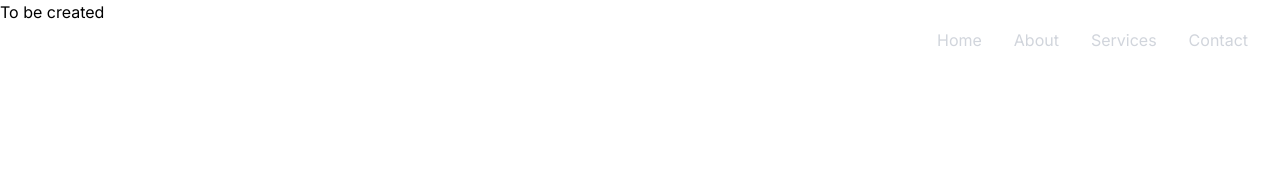
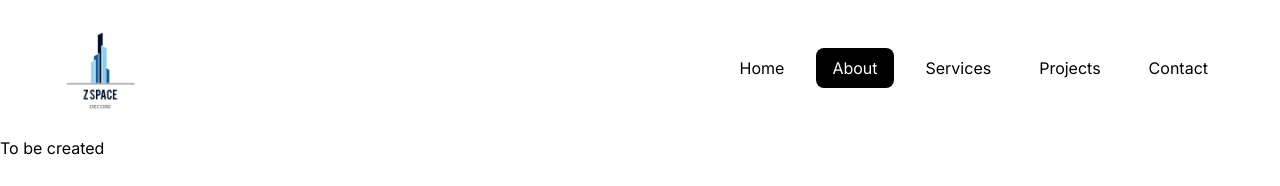
Before and after one commit to Ni5h4n/Interior-Design, a Next.js app: page /About in a window 1280 px wide. Shown: the top 186 px of the page. Built offline with nearby package versions, Linux system fonts and the light colour scheme.

Commit message:
reverting the navbar fix

```diff
--- a/components/Navbar/page.js
+++ b/components/Navbar/page.js
@@ -1,9 +1,10 @@
 'use client'
 
-import React, { useState, useEffect } from 'react'
-import Link from 'next/link'
+import { useEffect, useState } from 'react'
+import { usePathname } from 'next/navigation'
 import { motion, AnimatePresence } from 'framer-motion'
 import Image from 'next/image'
+import Link from 'next/link'
 
 const navItems = [
   { title: 'Home', href: '/' },
@@ -63,112 +64,136 @@ const Curve = () => {
 }
 
 const Navbar = () => {
+  const pathname = usePathname()
+  const [active, setActive] = useState('/')
   const [isOpen, setIsOpen] = useState(false)
-  const [isScrolled, setIsScrolled] = useState(false)
 
   useEffect(() => {
-    const handleScroll = () => {
-      setIsScrolled(window.scrollY > 0)
-    }
+    const match = navItems.find(item => item.href === pathname)
+    if (match) setActive(pathname)
+  }, [pathname])
 
-    // Set initial scroll state
-    handleScroll()
-
-    window.addEventListener('scroll', handleScroll)
-    return () => window.removeEventListener('scroll', handleScroll)
-  }, [])
+  const handleClick = (href) => {
+    setActive(href)
+    setIsOpen(false)
+  }
 
   return (
-    <nav className={`fixed top-0 left-0 right-0 z-50 transition-all duration-300 ${
-      isScrolled ? 'bg-black/80 backdrop-blur-md' : 'bg-transparent'
-    }`}>
-      <div className="max-w-7xl mx-auto px-4 sm:px-6 lg:px-8">
-        <div className="flex items-center justify-between h-20">
-          <Link href="/" className="flex items-center">
-            <span className="text-2xl font-bold text-white">ZSpace</span>
-          </Link>
-
-          {/* Desktop Navigation */}
-          <div className="hidden md:flex items-center space-x-8">
-            <Link href="/" className="text-gray-300 hover:text-white transition-colors">
-              Home
-            </Link>
-            <Link href="/about" className="text-gray-300 hover:text-white transition-colors">
-              About
-            </Link>
-            <Link href="/services" className="text-gray-300 hover:text-white transition-colors">
-              Services
-            </Link>
-            <Link href="/contact" className="text-gray-300 hover:text-white transition-colors">
-              Contact
-            </Link>
-          </div>
-
-          {/* Mobile Navigation Button */}
-          <button
-            onClick={() => setIsOpen(!isOpen)}
-            className="md:hidden text-white focus:outline-none"
-            aria-label="Toggle menu"
-          >
-            <div className="w-6 h-6 flex flex-col justify-center items-center">
-              <span className={`block w-6 h-0.5 bg-white transform transition-all duration-300 ${
-                isOpen ? 'rotate-45 translate-y-0.5' : '-translate-y-1'
-              }`}></span>
-              <span className={`block w-6 h-0.5 bg-white transition-all duration-300 ${
-                isOpen ? 'opacity-0' : 'opacity-100'
-              }`}></span>
-              <span className={`block w-6 h-0.5 bg-white transform transition-all duration-300 ${
-                isOpen ? '-rotate-45 -translate-y-0.5' : 'translate-y-1'
-              }`}></span>
-            </div>
-          </button>
-        </div>
+    <>
+      {/* Fixed Hamburger Menu Button */}
+      <div className="fixed top-8 right-10 z-[200] md:hidden">
+        <button
+          onClick={() => setIsOpen(!isOpen)}
+          className="relative w-10 h-10 flex flex-col justify-center items-center bg-black rounded-lg"
+          aria-label="Toggle menu"
+        >
+          <motion.span
+            animate={isOpen ? { rotate: 45, y: 6 } : { rotate: 0, y: 0 }}
+            className="w-6 h-0.5 bg-white origin-center"
+          />
+          <motion.span
+            animate={isOpen ? { opacity: 0 } : { opacity: 1 }}
+            className="w-6 h-0.5 bg-white my-1.5"
+          />
+          <motion.span
+            animate={isOpen ? { rotate: -45, y: -6 } : { rotate: 0, y: 0 }}
+            className="w-6 h-0.5 bg-white origin-center"
+          />
+        </button>
       </div>
 
-      {/* Mobile Navigation Menu */}
-      <AnimatePresence>
+      {/* Main Navbar */}
+      <nav className='flex justify-between items-center w-full px-4 md:px-10 py-2 relative'>
+        {/* Logo */}
+        <div className="logo">
+          <Image src="/Zspace logo.jpg" alt="logo" width={120} height={80} />
+        </div>
+
+        {/* Desktop Nav Links */}
+        <div className="hidden md:flex navlinks relative gap-4 rounded-full px-4 py-2">
+          {navItems.map((item) => (
+            <Link
+              href={item.href}
+              key={item.title}
+              onClick={() => handleClick(item.href)}
+            >
+              <div className="relative px-4 py-2 cursor-pointer group">
+                {active === item.href && (
+                  <motion.div
+                    layoutId="nav-active"
+                    className="absolute inset-0 bg-black rounded-lg z-0"
+                    transition={{ type: 'spring', stiffness: 300, damping: 30 }}
+                  />
+                )}
+                <span className={`relative z-10 ${item.href === active ? 'text-white' : 'text-black'} transition-colors duration-300`}>
+                  {item.title}
+                </span>
+              </div>
+            </Link>
+          ))}
+        </div>
+      </nav>
+
+      {/* Mobile Sidebar */}
+      <AnimatePresence mode="wait">
         {isOpen && (
-          <motion.div
-            initial={{ opacity: 0, height: 0 }}
-            animate={{ opacity: 1, height: 'auto' }}
-            exit={{ opacity: 0, height: 0 }}
-            transition={{ duration: 0.3 }}
-            className="md:hidden bg-black/95 backdrop-blur-md"
-          >
-            <div className="px-4 pt-2 pb-4 space-y-2">
-              <Link
-                href="/"
-                className="block px-3 py-2 text-white hover:bg-gray-800 rounded-md transition-colors"
-                onClick={() => setIsOpen(false)}
-              >
-                Home
-              </Link>
-              <Link
-                href="/about"
-                className="block px-3 py-2 text-white hover:bg-gray-800 rounded-md transition-colors"
-                onClick={() => setIsOpen(false)}
-              >
-                About
-              </Link>
-              <Link
-                href="/services"
-                className="block px-3 py-2 text-white hover:bg-gray-800 rounded-md transition-colors"
-                onClick={() => setIsOpen(false)}
-              >
-                Services
-              </Link>
-              <Link
-                href="/contact"
-                className="block px-3 py-2 text-white hover:bg-gray-800 rounded-md transition-colors"
-                onClick={() => setIsOpen(false)}
-              >
-                Contact
-              </Link>
-            </div>
-          </motion.div>
+          <>
+            {/* Backdrop */}
+            <motion.div
+              initial={{ opacity: 0 }}
+              animate={{ opacity: 1 }}
+              exit={{ opacity: 0 }}
+              onClick={() => setIsOpen(false)}
+              className="fixed inset-0 bg-black/50 z-40 md:hidden"
+            />
+
+            {/* Sidebar */}
+            <motion.div
+              variants={menuSlide}
+              initial="initial"
+              animate="enter"
+              exit="exit"
+              className="fixed top-0 right-0 h-full w-[280px] bg-black z-50 md:hidden rounded-l-[40px]"
+            >
+              <div className="flex flex-col h-full pt-20 px-10">
+                <div className="text-gray-400 text-xs uppercase border-b border-white pb-4 mb-10">
+                  Navigation
+                </div>
+                <div className="flex flex-col">
+                  {navItems.map((item, index) => (
+                    <motion.div
+                      key={item.title}
+                      custom={index}
+                      variants={slide}
+                      initial="initial"
+                      animate="enter"
+                      exit="exit"
+                    >
+                      <Link
+                        href={item.href}
+                        onClick={() => handleClick(item.href)}
+                      >
+                        <motion.div
+                          className="relative text-4xl font-light text-white hover:text-gray-300 transition-colors duration-300 py-4"
+                          whileHover={{ x: 10 }}
+                          transition={{ type: 'spring', stiffness: 400, damping: 25 }}
+                        >
+                          {item.title}
+                        </motion.div>
+                      </Link>
+                      {index < navItems.length - 1 && (
+                        <div className="h-px bg-white w-full" />
+                      )}
+                    </motion.div>
+                  ))}
+                </div>
+              </div>
+              <Curve />
+            </motion.div>
+          </>
         )}
       </AnimatePresence>
-    </nav>
+    </>
   )
 }
 
```
